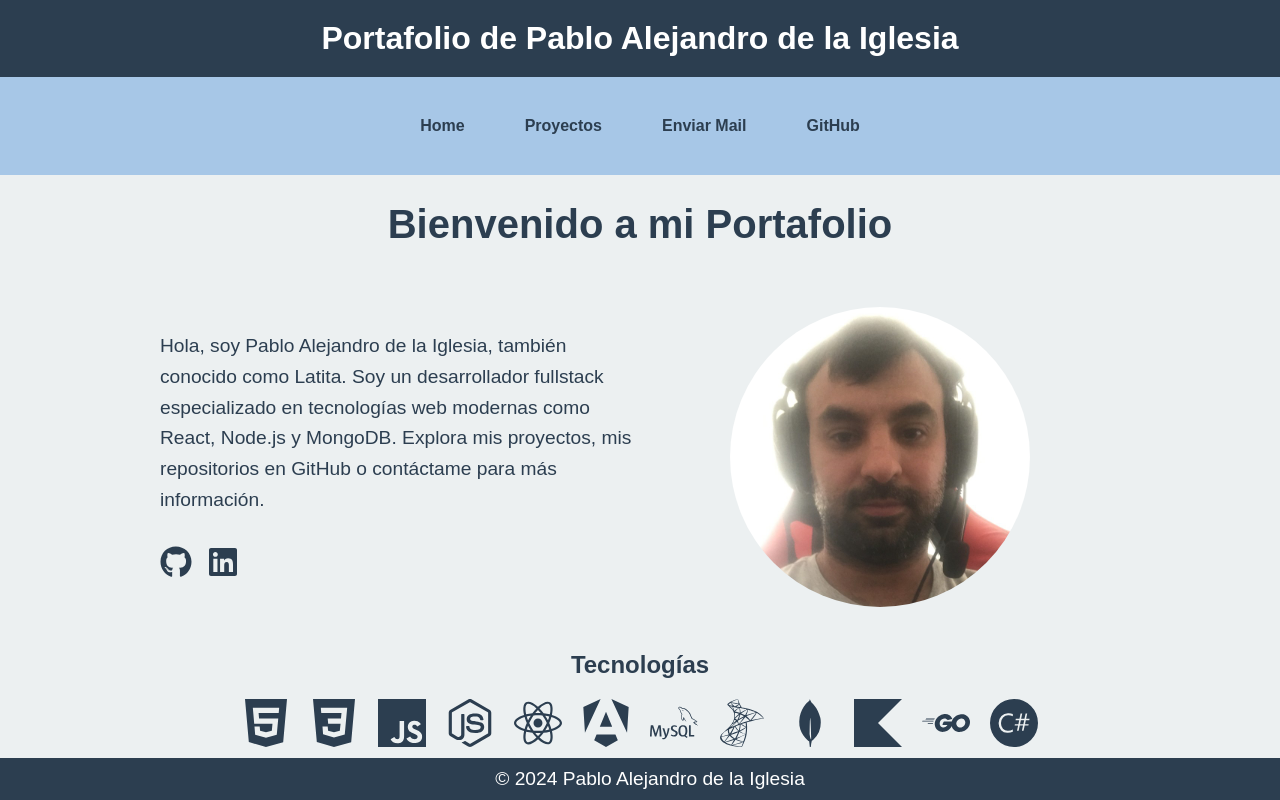
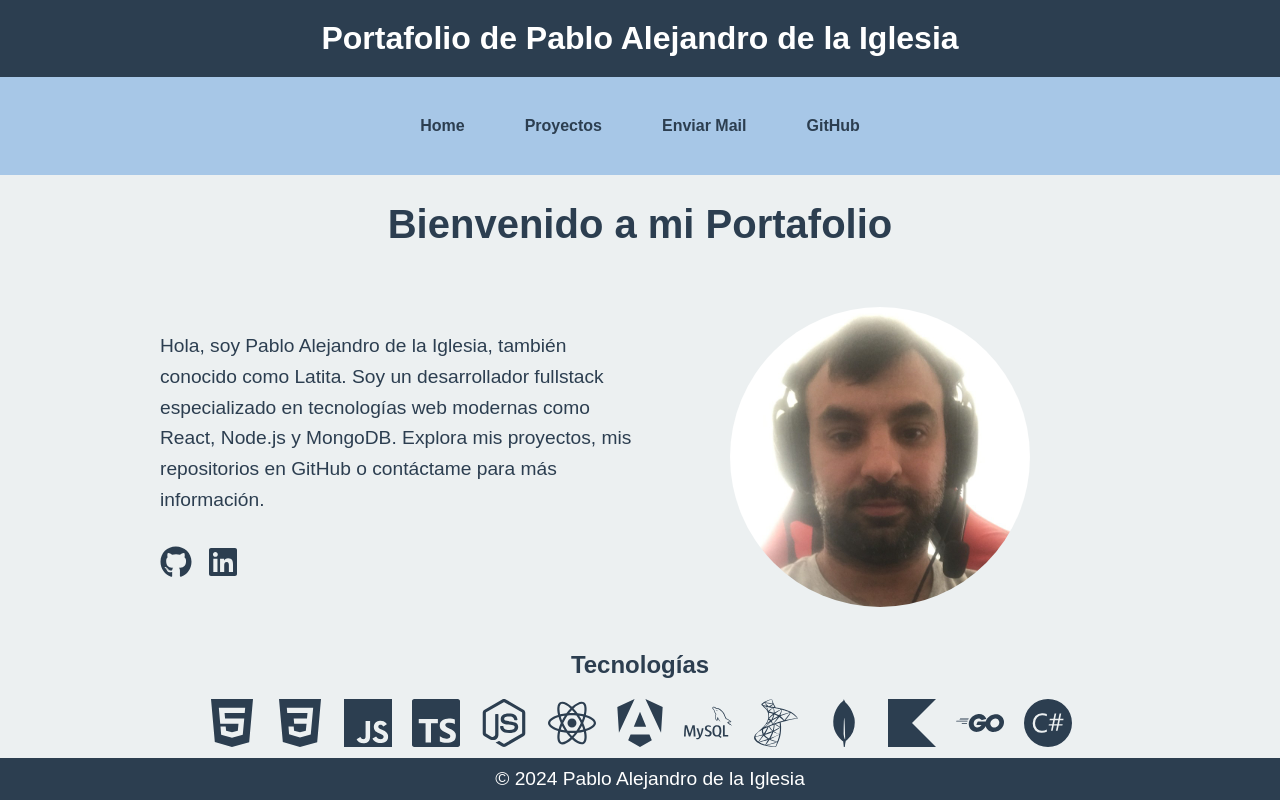
Before and after one commit to Lata1989/portfolio-entrega-programacion-3-coloquio, a React (Create React App) app: page / in a window 1280 px wide. Built offline with nearby package versions, Linux system fonts and the light colour scheme.

Commit message:
typescript ftw

```diff
--- a/src/pages/Home.jsx
+++ b/src/pages/Home.jsx
@@ -1,6 +1,6 @@
 import React from 'react';
 import { FaGithub, FaLinkedin } from 'react-icons/fa';
-import { SiJavascript, SiReact, SiNodedotjs, SiMongodb, SiHtml5, SiCss3, SiAngular, SiKotlin, SiGo, SiCsharp, SiMysql, SiPostgresql, SiMicrosoftsqlserver } from 'react-icons/si'; // Iconos de lenguajes y tecnologías
+import { SiJavascript, SiReact, SiNodedotjs, SiMongodb, SiHtml5, SiCss3, SiAngular, SiKotlin, SiGo, SiCsharp, SiMysql, SiPostgresql, SiMicrosoftsqlserver, SiTypescript } from 'react-icons/si'; // Iconos de lenguajes y tecnologías
 import '../styles/home.css';
 import foto from "../assets/io.jpg";
 
@@ -31,6 +31,7 @@ export const Home = () => {
                     <SiHtml5 title="HTML5" />
                     <SiCss3 title="CSS3" />
                     <SiJavascript title="JavaScript" />
+                    <SiTypescript title='Typescript'></SiTypescript>
                     <SiNodedotjs title="Node.js" />
                     <SiReact title="React" />
                     <SiAngular title='Angular'></SiAngular>
```
